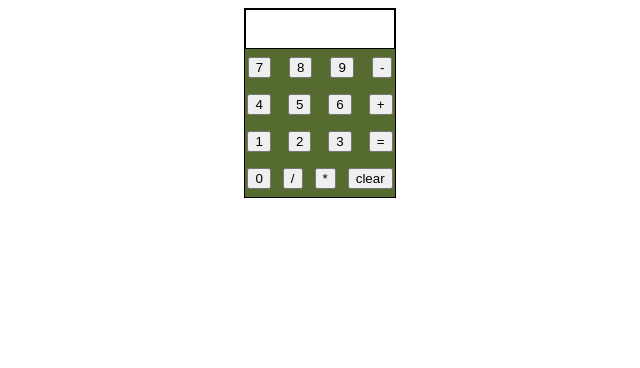
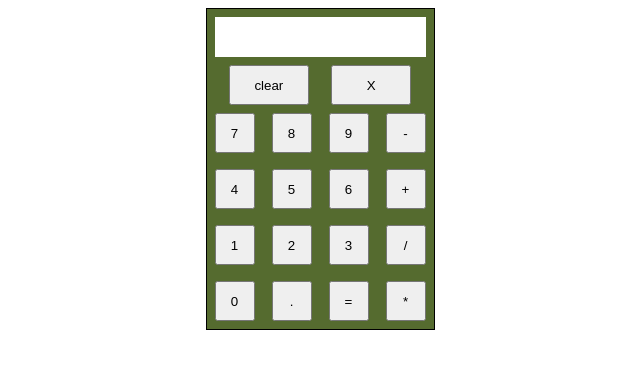
Before and after one commit to Spready98/OP-Calculator, a plain HTML site: page index.html in a window 1280 px wide. Shown: the whole page, without its empty margins (320-960 px from the left). Drawn offline with Linux system fonts and the light colour scheme.

Commit message:
added rounding to two decimal places for calculations, a clear data button, and a decimal button

```diff
--- a/index.html
+++ b/index.html
@@ -12,6 +12,10 @@
             </div>
             <div class="calculator-buttons">
                 <div id="container">
+                    <div class="top-row" >
+                        <button id="clear">clear</button>
+                        <button id="delete">X</button>
+                    </div>
                     <div class="top-digits">
                         <button class="num">7</button>
                         <button class="num">8</button>
@@ -28,13 +32,15 @@
                         <button class="num">1</button>
                         <button class="num">2</button>
                         <button class="num">3</button>
-                        <button id="equal">=</button>
+                        <button class="ops">/</button>
+
                     </div>
                     <div class="bot-row">
                         <button class="num">0</button>
-                        <button class="ops">/</button>
+                        <button class="num">.</button>
+                        <button id="equal">=</button>
                         <button class="ops">*</button>
-                        <button id="clear">clear</button>
+
                     </div>
                 </div>
             </div>
--- a/javascript.js
+++ b/javascript.js
@@ -1,11 +1,8 @@
 const container = document.querySelector("#container");
-// const numbers = document.querySelectorAll(".num");
-// const operators = document.querySelectorAll(".ops");
 const equals = document.getElementById("equal");
 const clears = document.getElementById("clear");
 const display = document.querySelector(".display");
 
-let displayNum = "";
 let displayOps = "";
 let firstNum = "";
 let secondNum = "";
@@ -15,8 +12,9 @@ document.querySelectorAll(".num").forEach(item => {
 
         display.textContent += item.textContent;
 
-        if (firstNum === "") {
-            displayNum = display.textContent;
+        if (displayOps === "") {
+            firstNum = display.textContent;
+
         } else {
             secondNum += item.textContent;
         }
@@ -27,28 +25,38 @@ document.querySelectorAll(".num").forEach(item => {
 
 equals.addEventListener("click", function() {
 
-    let x = Number(firstNum);
-    let y = Number(secondNum);
 
-    let result = operate(displayOps, x, y);
+    let result = operate(displayOps, Number(firstNum), Number(secondNum));
 
     display.textContent = result;
+    firstNum = result;
+
+    displayOps = "";
+    secondNum = "";
 });
 
 clears.addEventListener("click", function() {
 
-    displayNum = "";
+
     displayOps = "";
     display.textContent = "";
+    firstNum = "";
+    secondNum = "";
 });
 
 document.querySelectorAll(".ops").forEach(item => {
     item.addEventListener("click", event => {
 
-        firstNum = displayNum;
         display.textContent += (" " + item.textContent + " ");
-        displayOps = item.textContent;
-        displayNum = "";
+
+        if (displayOps === "") {
+            displayOps = item.textContent;
+
+        } else {
+            firstNum = operate(displayOps, Number(firstNum), Number(secondNum));
+            secondNum = "";
+            displayOps = item.textContent
+        }
 
     })
 });
@@ -67,6 +75,10 @@ function multiply (x, y) {
 }
 
 function divide (x, y) {
+    if (y === 0) {
+        return "dividing by 0? really?";
+
+    }
     return x / y;
 }
 
--- a/styles.css
+++ b/styles.css
@@ -2,25 +2,39 @@
     display: flex;
     flex-direction: column;
     background-color: darkolivegreen;
-    max-width: 150px;
+    max-width: 450px;
 
 
 }
 
+.num, .ops {
+    width: 40px;
+    height: 40px;
+}
+
+#equal {
+    width: 40px;
+    height: 40px;
+}
+#delete, #clear {
+    width: 80px;
+    height: 40px;
+}
+
+.top-row {
+
+    display: flex;
+    justify-content: space-evenly;
+
+}
 #calculator {
     display: flex;
-    width: 150px;
+    max-width: 450px;
     flex-direction: column;
     border: 1px solid black;
 
 }
-.output {
-    display: flex;
-    width: 150px;
-    justify-content: center;
-    border: 1px solid black;
 
-}
 
 .calculator-buttons {
     display: flex;
@@ -29,9 +43,11 @@
 }
 .display {
     display: flex;
-    justify-content: center;
+    justify-content: flex-end;
     height: 40px;
-
+    align-items: flex-end;
+    border: 8px solid darkolivegreen;
+    padding-right: 8px;
 
 }
 
@@ -40,31 +56,9 @@ body {
     justify-content: center;
 
 }
-.top-digits {
-    display: flex;
-    gap: 18px;
-    margin: 8px;
-    justify-content: center;
-}
-
-.mid-digits {
+.top-digits, .mid-digits, .bot-digits, .bot-row {
     display: flex;
     gap: 17px;
     margin: 8px;
     justify-content: center;
 }
-
-.bot-digits {
-    display: flex;
-    gap: 17px;
-    margin: 8px;
-    justify-content: center;
-}
-
-.bot-row {
-    display: flex;
-    gap: 12px;
-    margin: 8px;
-    justify-content: center;
-
-}
```
